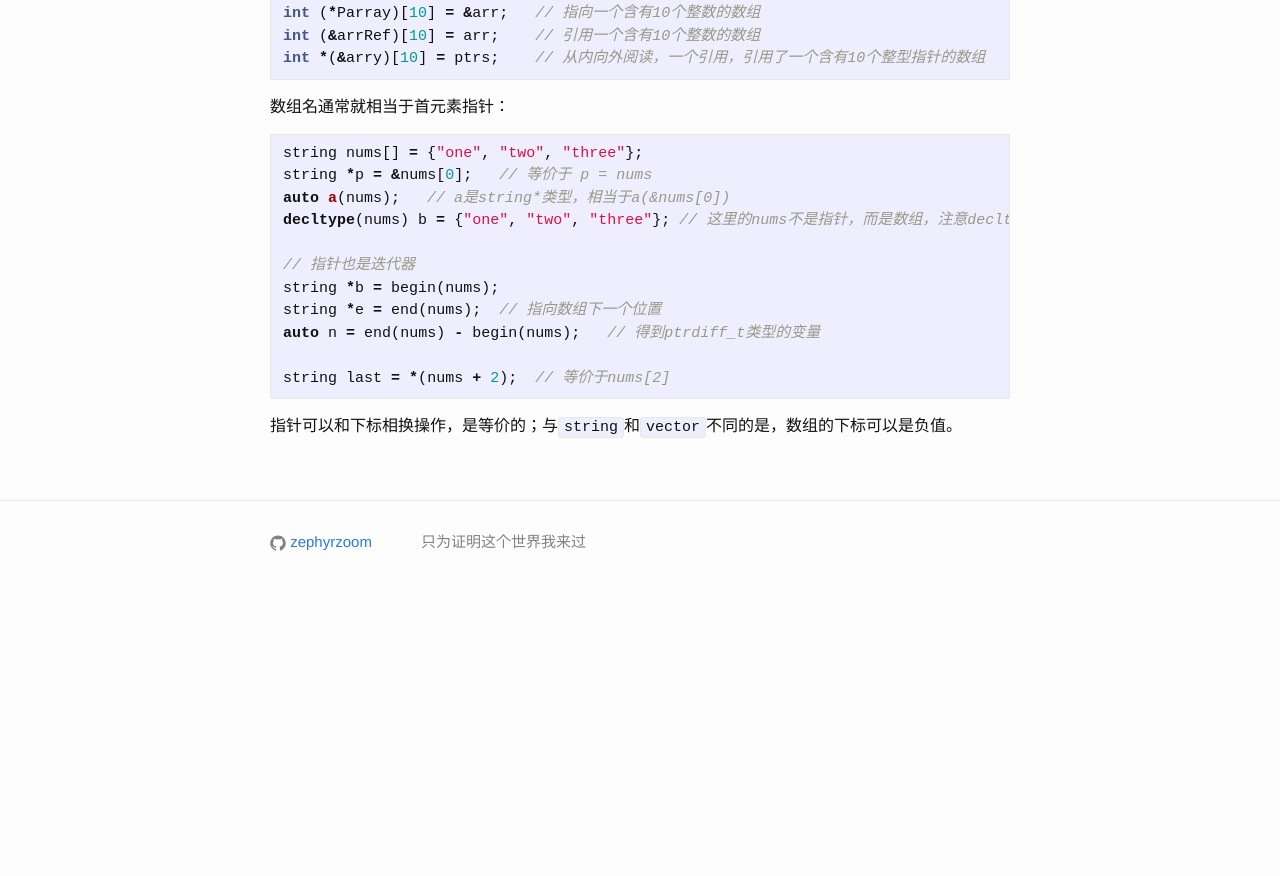
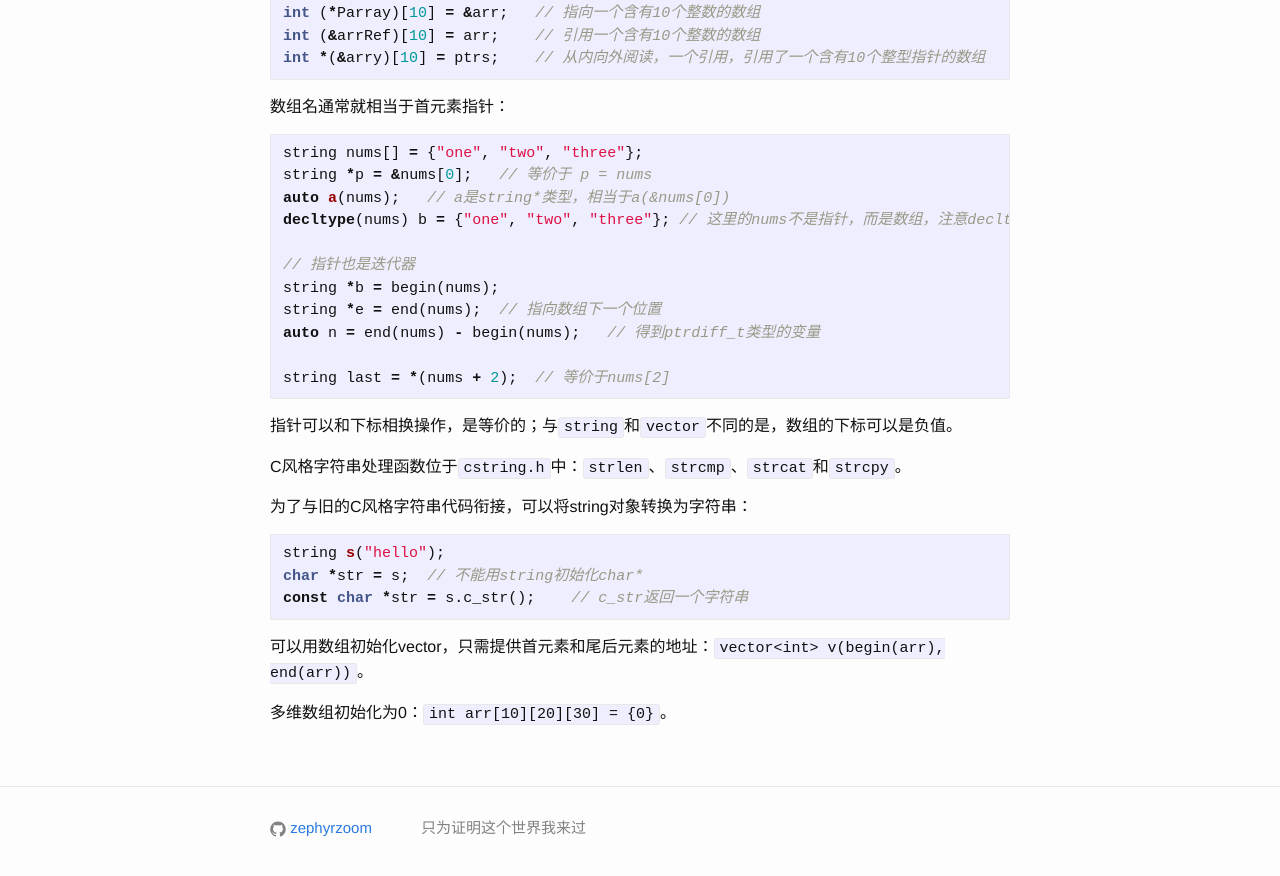
Before and after one commit to zephyrzoom/zephyrzoom.github.io, a Jekyll site: the page built from _posts/2016-08-11-cpp.md, in a window 1280 px wide and 900 px high, scrolled down 7784 px. Shown: the top 876 px of the window. Built offline with Jekyll 4.4.1, drawn with Linux system fonts in a browser that asks for light colours; before the commit the page ends 8397 px from its top, so only the background shows below that.

Commit message:
update cpp

````diff
--- a/_posts/2016-08-11-cpp.md
+++ b/_posts/2016-08-11-cpp.md
@@ -399,3 +399,17 @@ string last = *(nums + 2);  // 等价于nums[2]
 ```
 
 指针可以和下标相换操作，是等价的；与`string`和`vector`不同的是，数组的下标可以是负值。
+
+C风格字符串处理函数位于`cstring.h`中：`strlen`、`strcmp`、`strcat`和`strcpy`。
+
+为了与旧的C风格字符串代码衔接，可以将string对象转换为字符串：
+
+```c++
+string s("hello");
+char *str = s;  // 不能用string初始化char*
+const char *str = s.c_str();    // c_str返回一个字符串
+```
+
+可以用数组初始化vector，只需提供首元素和尾后元素的地址：`vector<int> v(begin(arr), end(arr))`。
+
+多维数组初始化为0：`int arr[10][20][30] = {0}`。
````
